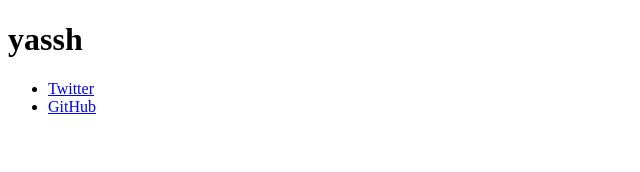
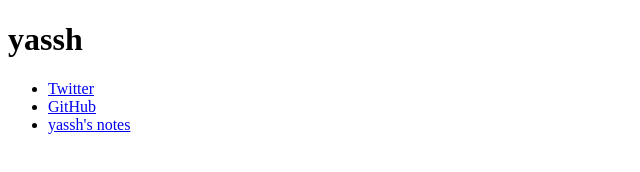
Before and after one commit to yassh/yassh.github.io, a website: page index.html in a window 1280 px wide. Shown: the whole page, without its empty margins (0-640 px from the left). Drawn offline with Linux system fonts and the light colour scheme.

Commit message:
update index.html

```diff
--- a/index.html
+++ b/index.html
@@ -11,6 +11,7 @@
   <ul>
     <li><a href="https://twitter.com/yassh31" target="_blank" rel="noopener noreferrer">Twitter</a></li>
     <li><a href="https://github.com/yassh" target="_blank" rel="noopener noreferrer">GitHub</a></li>
+    <li><a href="https://yassh.gitbooks.io/notes/content/" target="_blank" rel="noopener noreferrer">yassh's notes</a></li>
   </ul>
 </body>
 </html>
```
